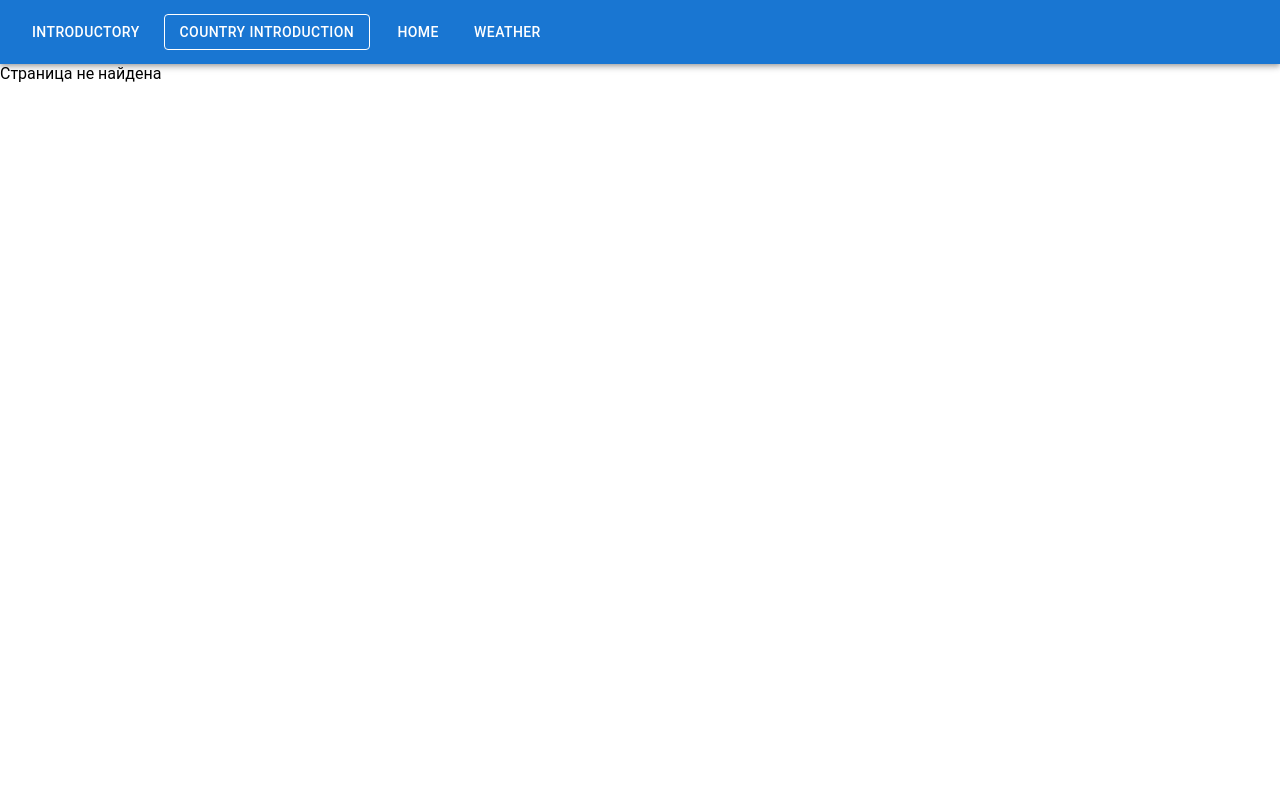
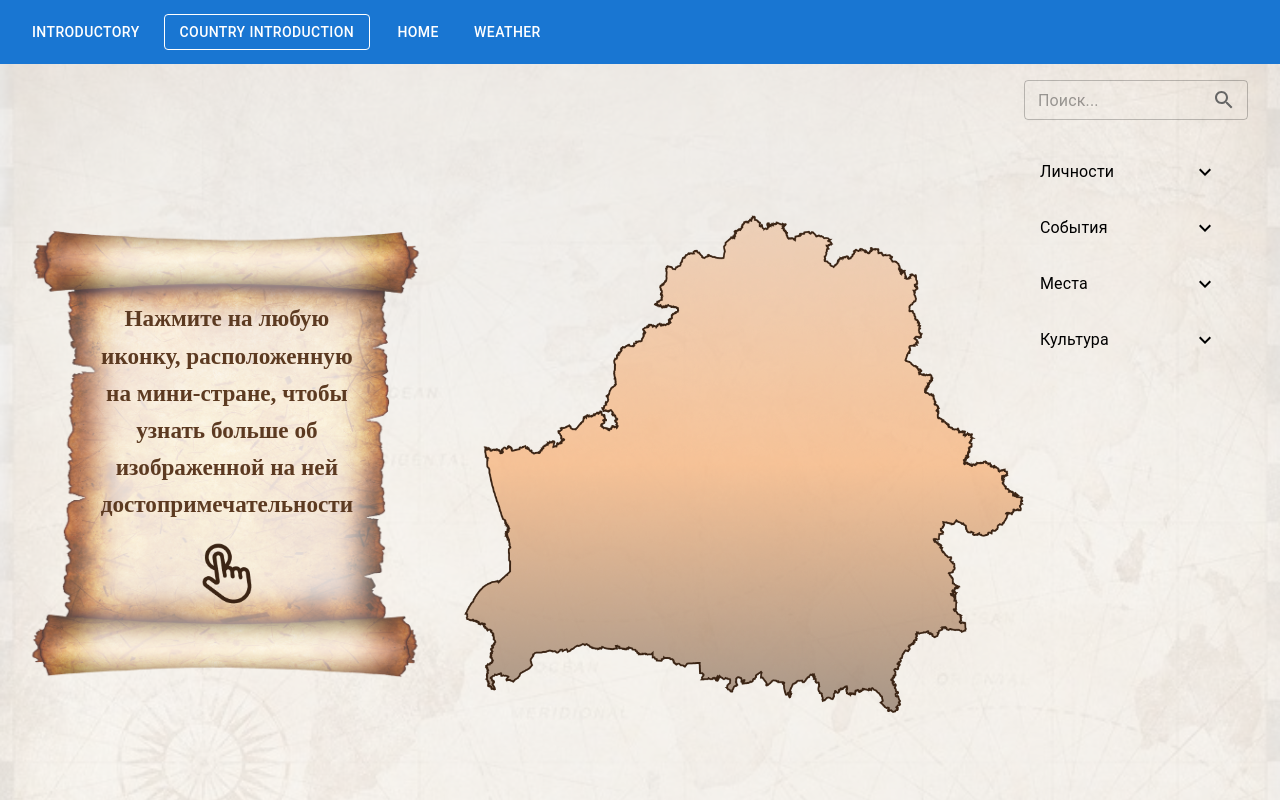
Before and after one commit to AriBrown07/trip-guide, a React (Create React App) app in the folder TripGuide.UI/: page /CountryIntro in a window 1280 px wide. Built offline with nearby package versions, Linux system fonts and the light colour scheme.

Commit message:
Concflict-end

```diff
--- a/TripGuide.UI/package.json
+++ b/TripGuide.UI/package.json
@@ -19,6 +19,7 @@
     "axios": "^1.10.0",
     "react": "^19.1.0",
     "react-dom": "^19.1.0",
+    "react-globe.gl": "^2.34.0",
     "react-router-dom": "^7.6.2",
     "react-scripts": "5.0.1",
     "typescript": "^4.4.2",
@@ -49,6 +50,7 @@
     ]
   },
   "devDependencies": {
+    "@types/three": "^0.177.0",
     "sass": "^1.86.3"
   }
 }
--- a/TripGuide.UI/src/routes/AppRoutes.tsx
+++ b/TripGuide.UI/src/routes/AppRoutes.tsx
@@ -6,6 +6,7 @@ import { Weather } from '../pages/Weather/Weather';
 import { Introductory } from '../pages/Introductory/Introductory';
 import Login from '../pages/LoginPage';
 import { NotFound } from '../pages/NotFound';
+import { CountryIntro } from "../pages/CountryIntro/CountryIntro";
 
 interface PrivateRouteProps {
   children: React.ReactElement;
@@ -23,7 +24,7 @@ export const AppRoutes: React.FC = () => {
       <Route path="/" element={<Home />} />
       <Route path="/login" element={<Login />} />
       <Route path="/introductory" element={<Introductory />} />
-
+      <Route path="/CountryIntro" element={<CountryIntro />} />
 
       <Route
         path="/weather"
```
Also changed, not shown: 2 other files (tests, documents, lock files or other folders).
